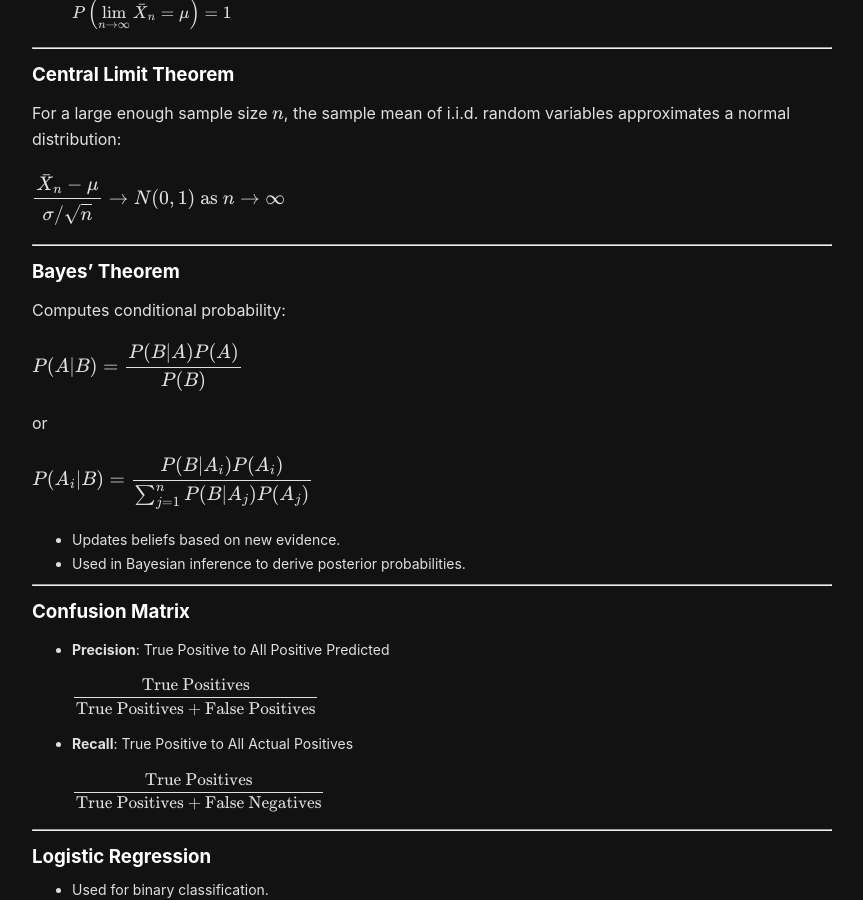
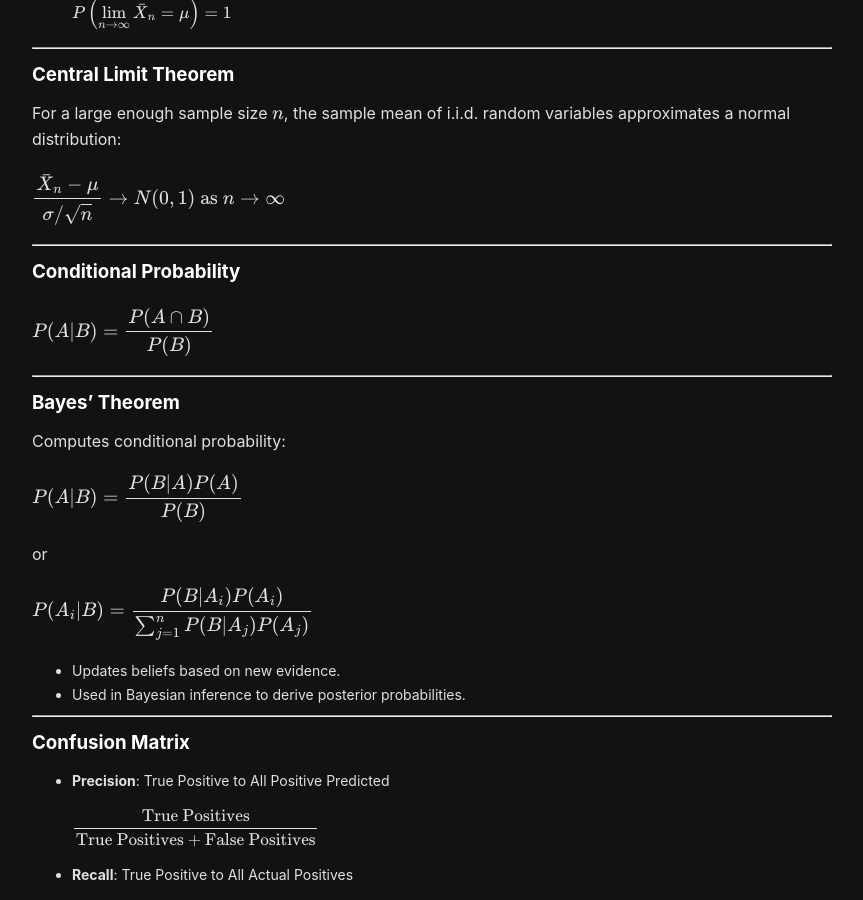
Before and after one commit to sean-sj-jung/sean-sj-jung.github.io, a Jekyll site: the page built from _posts/2024-11-02-ElementaryStats.md, in a window 1280 px wide and 900 px high, scrolled down 390 px. Shown: the whole window, without its empty margins (208-1071 px from the left). Built offline with Jekyll 4.4.1, drawn with Linux system fonts in a browser that asks for light colours; nearby versions of some CDN libraries.

Commit message:
cond prob

```diff
--- a/_posts/2024-11-02-ElementaryStats.md
+++ b/_posts/2024-11-02-ElementaryStats.md
@@ -33,6 +33,14 @@ For a large enough sample size $$ n $$, the sample mean of i.i.d. random variabl
 
 $$
 \frac{\bar{X}_n - \mu}{\sigma / \sqrt{n}} \to N(0,1) \text{ as } n \to \infty
+$$
+
+---
+
+### Conditional Probability
+
+$$
+P(A|B) = \frac{P(A \cap B )}{P(B)}
 $$
 
 ---
```
Also changed, not shown: _posts/2024-11-10-ConditionalProbabilityProblems.md (renamed from _posts/2024-11-10-ConditionalProbability.md).
